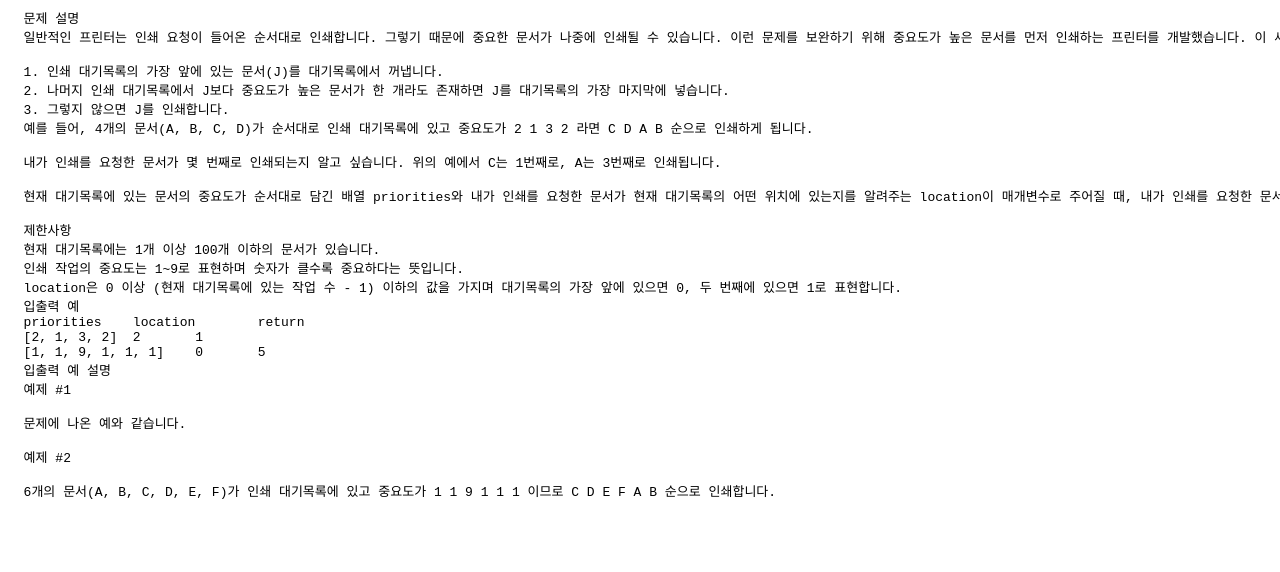
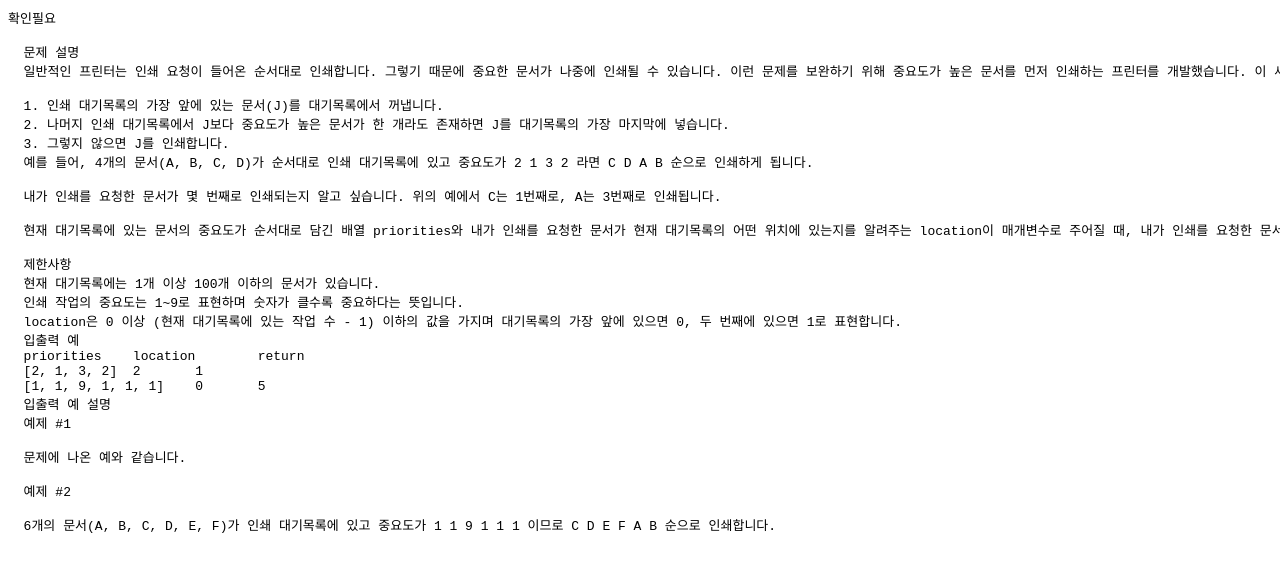
Before and after one commit to nakanara/programmers_q, a plain HTML site: page 42587.html in a window 1280 px wide. Shown: the top 572 px of the page. Drawn offline with Linux system fonts and the light colour scheme.

Commit message:
Update 42587.html
확인필요

```diff
--- a/42587.html
+++ b/42587.html
@@ -1,6 +1,8 @@
 <html>
 
 <pre>
+확인필요
+
   문제 설명
   일반적인 프린터는 인쇄 요청이 들어온 순서대로 인쇄합니다. 그렇기 때문에 중요한 문서가 나중에 인쇄될 수 있습니다. 이런 문제를 보완하기 위해 중요도가 높은 문서를 먼저 인쇄하는 프린터를 개발했습니다. 이 새롭게 개발한 프린터는 아래와 같은 방식으로 인쇄 작업을 수행합니다.
 
```
